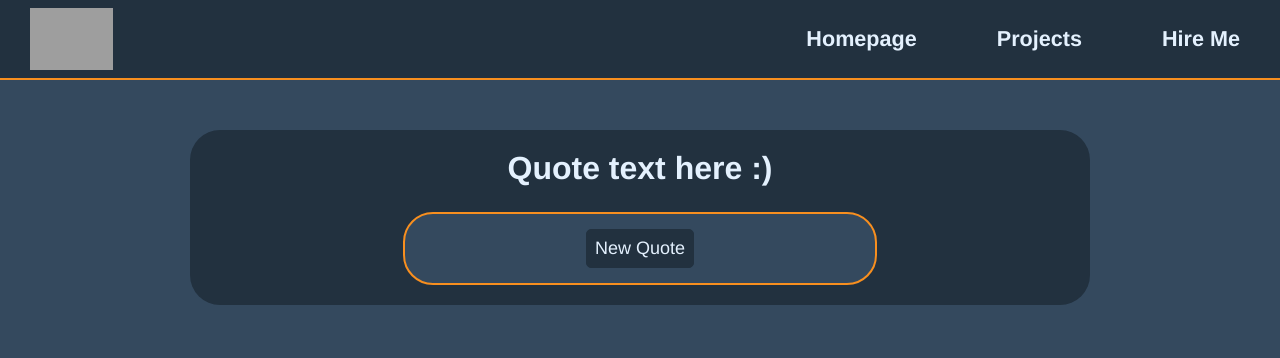
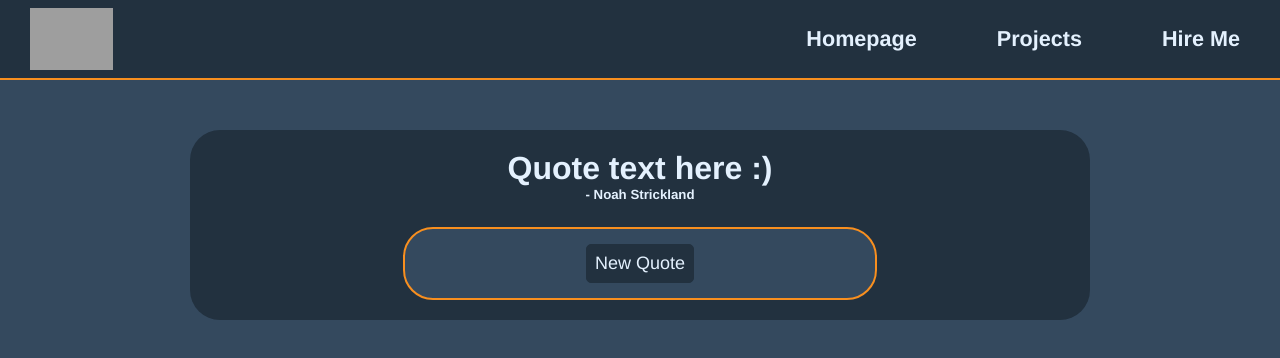
Before and after one commit to Windowsnipz/Random-Quote-Machine, a React (Create React App) app: page / in a window 1280 px wide. Shown: the top 358 px of the page. Built offline with nearby package versions, Linux system fonts and the light colour scheme; grey boxes are pictures that could not be loaded.

Commit message:
added some initial class state to Quote.js and pulling state to the rendered jsx

```diff
--- a/src/Quote.js
+++ b/src/Quote.js
@@ -3,8 +3,8 @@ import { Component } from "react"
 class Quote extends Component {
 
     state = {
-        quote: '',
-        author: ''
+        quote: 'Quote text here :)',
+        author: 'Noah Strickland'
     }
 
 
@@ -12,7 +12,8 @@ class Quote extends Component {
     render() {
         return (
             <div className="section">
-                <h1>Quote text here :)</h1>
+                <h1>{this.state.quote}</h1>
+                <h5>- {this.state.author}</h5>
                 <div id="input-wrapper">
                     <button id="quote-btn">New Quote</button>
                 </div>
```
